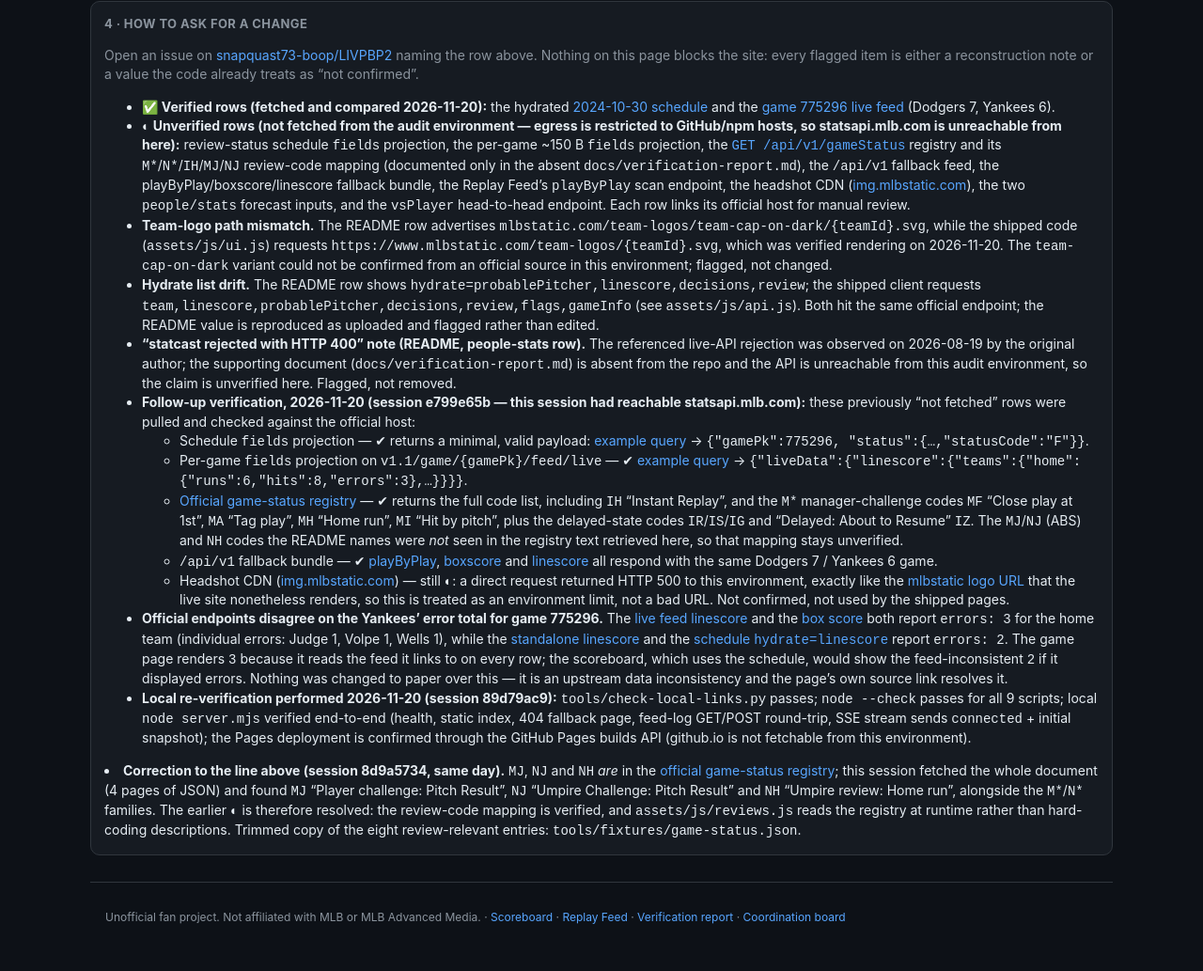
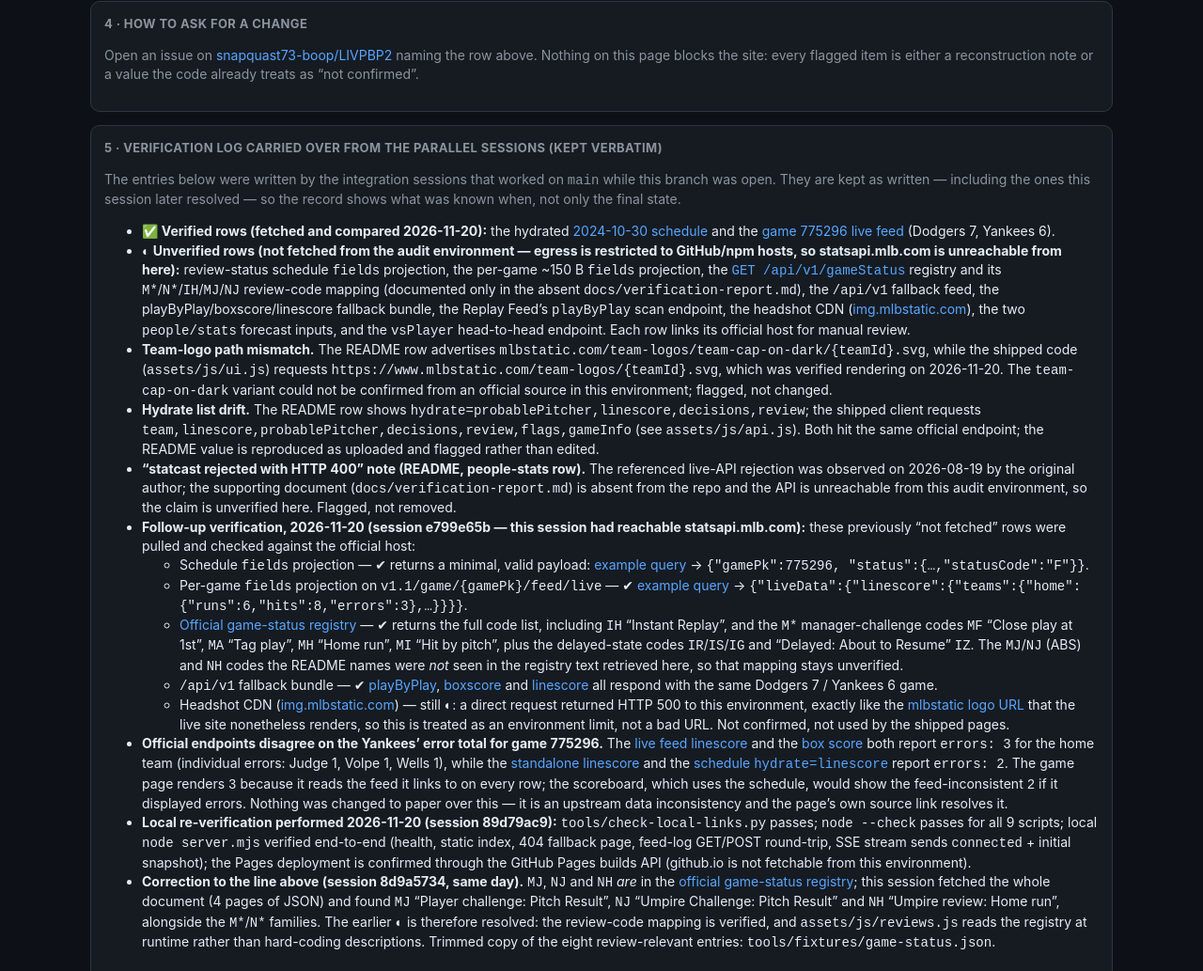
Before and after one commit to snapquast73-boop/LIVPBP2, a plain HTML site: page flagged.html in a window 1280 px wide. Shown: the part 2759-3792 px from the top of the page at 94% size. Drawn offline with Linux system fonts and the light colour scheme.

Commit message:
fix(flagged): move the carried-over verification log into its own section
The merge had left the other sessions' verification bullets inside §4 ("How to ask
for a change"), which read as if they were part of that section. They now sit in
§5 "Verification log carried over from the parallel sessions (kept verbatim)", with
this session's correction appended inside the same list. Tag balance re-checked
(section/ul/li/table/tr/td/p/code/strong/em).

Co-authored-by: arena-agent <297053741+arena-agent@users.noreply.github.com>

```diff
--- a/flagged.html
+++ b/flagged.html
@@ -269,6 +269,15 @@
         naming the row above. Nothing on this page blocks the site: every flagged item is either a
         reconstruction note or a value the code already treats as “not confirmed”.
       </p>
+    </section>
+
+    <section class="panel">
+      <div class="panel-title">5 · Verification log carried over from the parallel sessions (kept verbatim)</div>
+      <p class="muted">
+        The entries below were written by the integration sessions that worked on <code>main</code> while this
+        branch was open. They are kept as written — including the ones this session later resolved — so the record
+        shows what was known when, not only the final state.
+      </p>
       <ul>
         <li><strong>✅ Verified rows (fetched and compared 2026-11-20):</strong>
           the hydrated <a href="https://statsapi.mlb.com/api/v1/schedule?sportId=1&amp;date=2024-10-30&amp;hydrate=team,linescore,probablePitcher,decisions,review,flags,gameInfo">2024-10-30 schedule</a>
@@ -333,7 +342,6 @@
           local <code>node server.mjs</code> verified end-to-end (health, static index, 404 fallback page, feed-log
           GET/POST round-trip, SSE stream sends <code>connected</code> + initial snapshot); the Pages deployment is
           confirmed through the GitHub Pages builds API (github.io is not fetchable from this environment).</li>
-      </ul>
         <li><strong>Correction to the line above (session 8d9a5734, same day).</strong>
           <code>MJ</code>, <code>NJ</code> and <code>NH</code> <em>are</em> in the
           <a href="https://statsapi.mlb.com/api/v1/gameStatus">official game-status registry</a>; this session fetched the whole
@@ -342,6 +350,7 @@
           <code>M*</code>/<code>N*</code> families. The earlier ◐ is therefore resolved: the review-code mapping is verified, and
           <code>assets/js/reviews.js</code> reads the registry at runtime rather than hard-coding descriptions.
           Trimmed copy of the eight review-relevant entries: <code>tools/fixtures/game-status.json</code>.</li>
+      </ul>
     </section>
 
     <footer class="site-footer">
```
